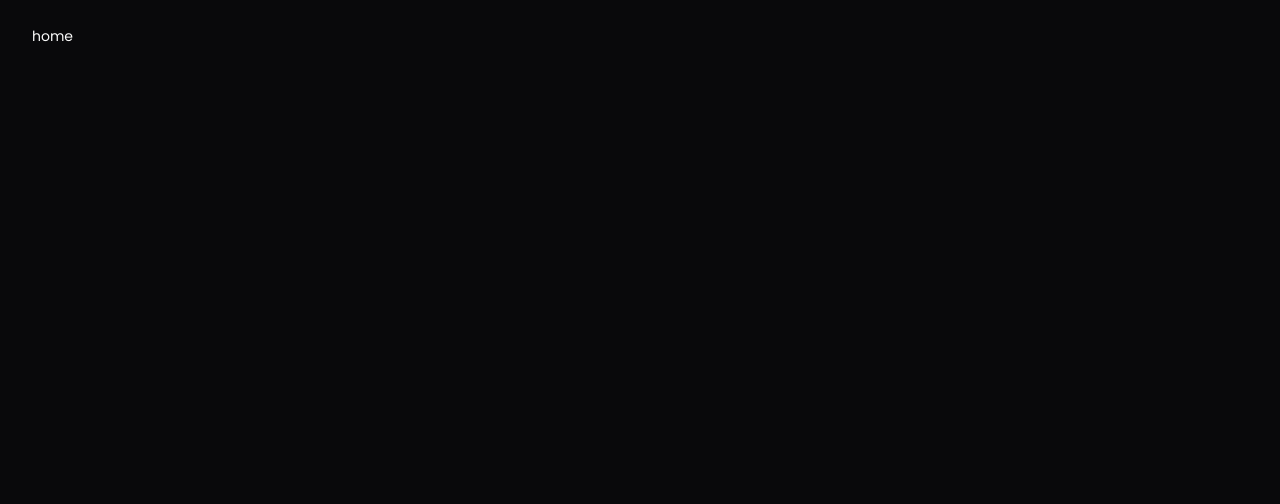
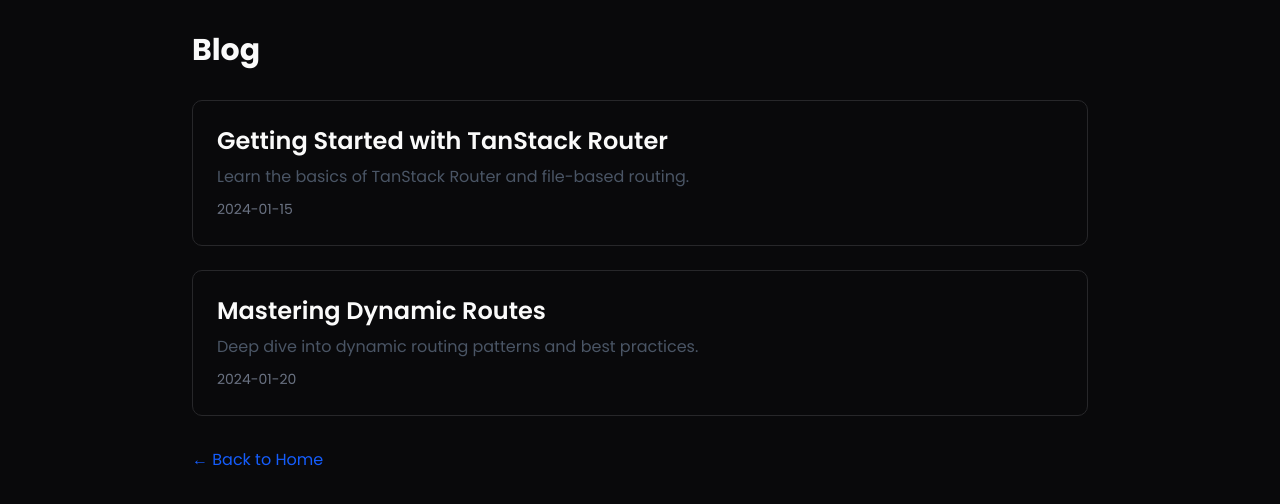
Before and after one commit to freshfriedfish/sdf-tanstack, a React (Vite) app: page /blog in a window 1280 px wide. Shown: the top 504 px of the page. Built offline with nearby package versions, Linux system fonts and the light colour scheme.

Commit message:
rewrote and refactor blog functionality

```diff
--- /dev/null
+++ b/src/data/blogPosts.ts
@@ -0,0 +1,65 @@
+// Single source of truth for blog posts
+export interface BlogPost {
+  id: string
+  title: string
+  excerpt: string
+  content: string
+  date: string
+  author: string
+}
+
+export const blogPosts: BlogPost[] = [
+  {
+    id: 'getting-started',
+    title: 'Getting Started with TanStack Router',
+    excerpt: 'Learn the basics of TanStack Router and file-based routing.',
+    date: '2024-01-15',
+    author: 'Dev Team',
+    content: `
+TanStack Router is a powerful routing solution for React applications.
+It provides type-safe routing with excellent developer experience.
+
+Key features include:
+- File-based routing
+- Type-safe navigation
+- Built-in data loading
+- Code splitting support
+
+This is just a simple example to demonstrate dynamic routing.
+    `.trim(),
+  },
+  {
+    id: 'dynamic-routing',
+    title: 'Mastering Dynamic Routes',
+    excerpt: 'Deep dive into dynamic routing patterns and best practices.',
+    date: '2024-01-20',
+    author: 'Dev Team',
+    content: `
+Dynamic routes allow you to create flexible URL patterns that match multiple paths.
+
+In TanStack Router, you use the $ prefix to denote dynamic segments:
+- blog.$postId.tsx matches /blog/:postId
+- The postId parameter is automatically typed and available
+
+This makes building scalable applications much easier.
+    `.trim(),
+  },
+]
+
+// Helper functions
+export function getAllPosts(): BlogPost[] {
+  return blogPosts
+}
+
+export function getPostById(id: string): BlogPost | undefined {
+  return blogPosts.find((post) => post.id === id)
+}
+
+export function getAllPostPreviews() {
+  return blogPosts.map(({ id, title, excerpt, date }) => ({
+    id,
+    title,
+    excerpt,
+    date,
+  }))
+}
--- a/src/routeTree.gen.ts
+++ b/src/routeTree.gen.ts
@@ -11,6 +11,8 @@
 import { Route as rootRouteImport } from './routes/__root'
 import { Route as BlogRouteImport } from './routes/blog'
 import { Route as IndexRouteImport } from './routes/index'
+import { Route as BlogIndexRouteImport } from './routes/blog.index'
+import { Route as BlogPostIdRouteImport } from './routes/blog.$postId'
 
 const BlogRoute = BlogRouteImport.update({
   id: '/blog',
@@ -22,31 +24,46 @@
   path: '/',
   getParentRoute: () => rootRouteImport,
 } as any)
+const BlogIndexRoute = BlogIndexRouteImport.update({
+  id: '/',
+  path: '/',
+  getParentRoute: () => BlogRoute,
+} as any)
+const BlogPostIdRoute = BlogPostIdRouteImport.update({
+  id: '/$postId',
+  path: '/$postId',
+  getParentRoute: () => BlogRoute,
+} as any)
 
 export interface FileRoutesByFullPath {
   '/': typeof IndexRoute
-  '/blog': typeof BlogRoute
+  '/blog': typeof BlogRouteWithChildren
+  '/blog/$postId': typeof BlogPostIdRoute
+  '/blog/': typeof BlogIndexRoute
 }
 export interface FileRoutesByTo {
   '/': typeof IndexRoute
-  '/blog': typeof BlogRoute
+  '/blog/$postId': typeof BlogPostIdRoute
+  '/blog': typeof BlogIndexRoute
 }
 export interface FileRoutesById {
   __root__: typeof rootRouteImport
   '/': typeof IndexRoute
-  '/blog': typeof BlogRoute
+  '/blog': typeof BlogRouteWithChildren
+  '/blog/$postId': typeof BlogPostIdRoute
+  '/blog/': typeof BlogIndexRoute
 }
 export interface FileRouteTypes {
   fileRoutesByFullPath: FileRoutesByFullPath
-  fullPaths: '/' | '/blog'
+  fullPaths: '/' | '/blog' | '/blog/$postId' | '/blog/'
   fileRoutesByTo: FileRoutesByTo
-  to: '/' | '/blog'
-  id: '__root__' | '/' | '/blog'
+  to: '/' | '/blog/$postId' | '/blog'
+  id: '__root__' | '/' | '/blog' | '/blog/$postId' | '/blog/'
   fileRoutesById: FileRoutesById
 }
 export interface RootRouteChildren {
   IndexRoute: typeof IndexRoute
-  BlogRoute: typeof BlogRoute
+  BlogRoute: typeof BlogRouteWithChildren
 }
 
 declare module '@tanstack/react-router' {
@@ -65,12 +82,38 @@
       preLoaderRoute: typeof IndexRouteImport
       parentRoute: typeof rootRouteImport
     }
+    '/blog/': {
+      id: '/blog/'
+      path: '/'
+      fullPath: '/blog/'
+      preLoaderRoute: typeof BlogIndexRouteImport
+      parentRoute: typeof BlogRoute
+    }
+    '/blog/$postId': {
+      id: '/blog/$postId'
+      path: '/$postId'
+      fullPath: '/blog/$postId'
+      preLoaderRoute: typeof BlogPostIdRouteImport
+      parentRoute: typeof BlogRoute
+    }
   }
 }
 
+interface BlogRouteChildren {
+  BlogPostIdRoute: typeof BlogPostIdRoute
+  BlogIndexRoute: typeof BlogIndexRoute
+}
+
+const BlogRouteChildren: BlogRouteChildren = {
+  BlogPostIdRoute: BlogPostIdRoute,
+  BlogIndexRoute: BlogIndexRoute,
+}
+
+const BlogRouteWithChildren = BlogRoute._addFileChildren(BlogRouteChildren)
+
 const rootRouteChildren: RootRouteChildren = {
   IndexRoute: IndexRoute,
-  BlogRoute: BlogRoute,
+  BlogRoute: BlogRouteWithChildren,
 }
 export const routeTree = rootRouteImport
   ._addFileChildren(rootRouteChildren)
--- /dev/null
+++ b/src/routes/blog.$postId.tsx
@@ -0,0 +1,59 @@
+import { createFileRoute, Link, notFound } from '@tanstack/react-router'
+import { getPostById } from '@/data/blogPosts'
+
+function BlogPost() {
+  const post = Route.useLoaderData()
+
+  return (
+    <div className="min-h-screen px-4 py-8">
+      <div className="max-w-4xl mx-auto">
+        <article>
+          <header className="mb-8">
+            <Link to="/blog" className="text-blue-600 hover:underline mb-4 inline-block">
+              ← Back to Blog
+            </Link>
+            <h1 className="text-4xl font-bold mb-2">{post.title}</h1>
+            <div className="flex gap-4 text-sm text-gray-600">
+              <time>{post.date}</time>
+              <span>by {post.author}</span>
+            </div>
+          </header>
+
+          <div className="prose max-w-none">
+            {post.content.split('\n').map((paragraph, idx) => (
+              <p key={idx} className="mb-4 leading-relaxed">
+                {paragraph}
+              </p>
+            ))}
+          </div>
+        </article>
+      </div>
+    </div>
+  )
+}
+
+function NotFoundComponent() {
+  return (
+    <div className="min-h-screen px-4 py-8">
+      <div className="max-w-4xl mx-auto">
+        <h1 className="text-3xl font-bold mb-4">Post Not Found</h1>
+        <p className="mb-4">The blog post you're looking for doesn't exist.</p>
+        <Link to="/blog" className="text-blue-600 hover:underline">
+          ← Back to Blog
+        </Link>
+      </div>
+    </div>
+  )
+}
+
+export const Route = createFileRoute('/blog/$postId')({
+  loader: ({ params }) => {
+    const post = getPostById(params.postId)
+    if (!post) {
+      throw notFound()
+    }
+    return post
+  },
+  component: BlogPost,
+  notFoundComponent: NotFoundComponent,
+})
--- /dev/null
+++ b/src/routes/blog.index.tsx
@@ -0,0 +1,41 @@
+import { createFileRoute, Link } from '@tanstack/react-router'
+import { getAllPostPreviews } from '@/data/blogPosts'
+
+function BlogList() {
+  const posts = Route.useLoaderData()
+
+  return (
+    <>
+      <h1 className="text-3xl font-bold mb-8">Blog</h1>
+
+      <div className="space-y-6">
+        {posts.map((post) => (
+          <article key={post.id} className="border rounded-lg p-6 hover:shadow-md transition-shadow">
+            <Link
+              to="/blog/$postId"
+              params={{ postId: post.id }}
+              className="block"
+            >
+              <h2 className="text-2xl font-semibold mb-2 hover:text-blue-600">
+                {post.title}
+              </h2>
+              <p className="text-gray-600 mb-2">{post.excerpt}</p>
+              <time className="text-sm text-gray-500">{post.date}</time>
+            </Link>
+          </article>
+        ))}
+      </div>
+
+      <div className="mt-8">
+        <Link to="/" className="text-blue-600 hover:underline">
+          ← Back to Home
+        </Link>
+      </div>
+    </>
+  )
+}
+
+export const Route = createFileRoute('/blog/')({
+  loader: () => getAllPostPreviews(),
+  component: BlogList,
+})
--- a/src/routes/blog.tsx
+++ b/src/routes/blog.tsx
@@ -1,17 +1,15 @@
-import { createFileRoute, Link } from '@tanstack/react-router'
+import { createFileRoute, Outlet } from '@tanstack/react-router'
 
-function BlogPage() {
-  return (
-    <div className="min-h-screen">
-      <header className="px-4 py-6">
-        <Link to="/" className="text-sm transition-colors">
-          home
-        </Link>
-      </header>
-    </div>
-  )
+function BlogLayout() {
+    return (
+        <div className="min-h-screen px-4 py-8">
+            <div className="max-w-4xl mx-auto">
+                <Outlet />
+            </div>
+        </div>
+    )
 }
 
 export const Route = createFileRoute('/blog')({
-  component: BlogPage,
+    component: BlogLayout,
 })
--- a/src/routes/index.tsx
+++ b/src/routes/index.tsx
@@ -1,4 +1,4 @@
-import { createFileRoute } from '@tanstack/react-router'
+import { createFileRoute, Link } from '@tanstack/react-router'
 import { Header } from '@/components/Header'
 import { WorkSection } from '@/components/WorkSection'
 import { Tech } from '@/components/Tech'
@@ -12,6 +12,18 @@
         <div className="md:flex-1">
           <WorkSection />
           <Tech />
+
+          {/* Blog Link Section */}
+          <div className="mt-8 p-4 border rounded-lg bg-gray-50">
+            <h3 className="text-xl font-semibold mb-2">Recent Posts</h3>
+            <p className="text-gray-600 mb-4">Check out our blog for tutorials and updates</p>
+            <Link
+              to="/blog"
+              className="inline-block px-4 py-2 bg-blue-600 text-white rounded hover:bg-blue-700 transition-colors"
+            >
+              Visit Blog →
+            </Link>
+          </div>
         </div>
       </div>
     </div>
```
